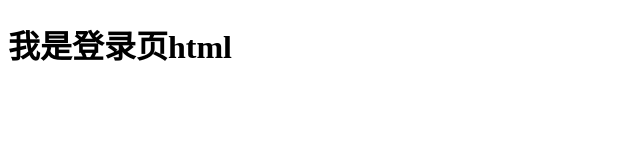
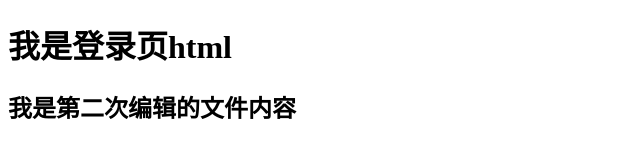
Before and after one commit to lu-fenglin/BK-JS-2007-test1, a plain HTML site: page pages/login.html in a window 1280 px wide. Shown: the whole page, without its empty margins (0-640 px from the left). Drawn offline with Linux system fonts and the light colour scheme.

Commit message:
我是第二个历史版本 index，login，reg三个HTML文件内容的改变

```diff
--- a/pages/login.html
+++ b/pages/login.html
@@ -7,5 +7,7 @@
 </head>
 <body>
     <h1>我是登录页html</h1>
+    <h2>我是第二次编辑的文件内容</h2>
+
 </body>
 </html>
```
Also changed, not shown: pages/index.html (+1 -0 lines), pages/reg.html (+2 -0 lines).
